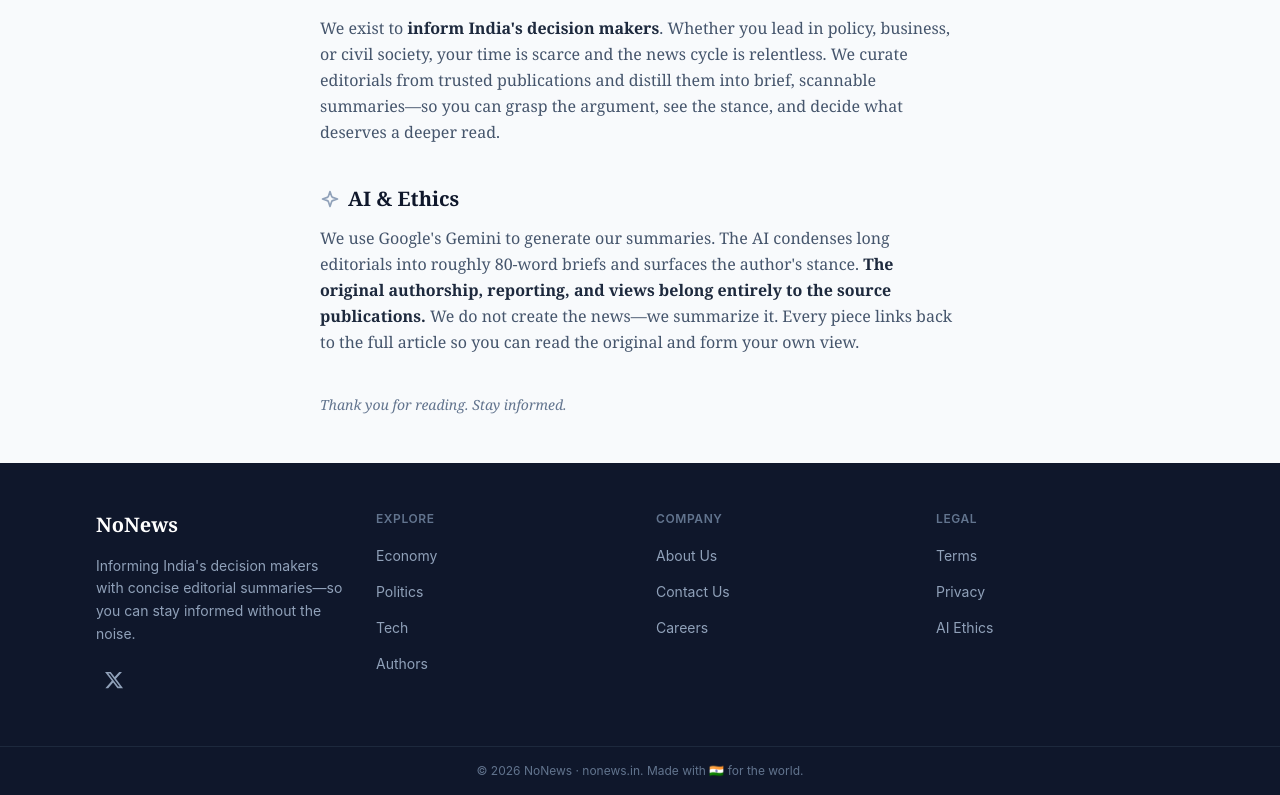
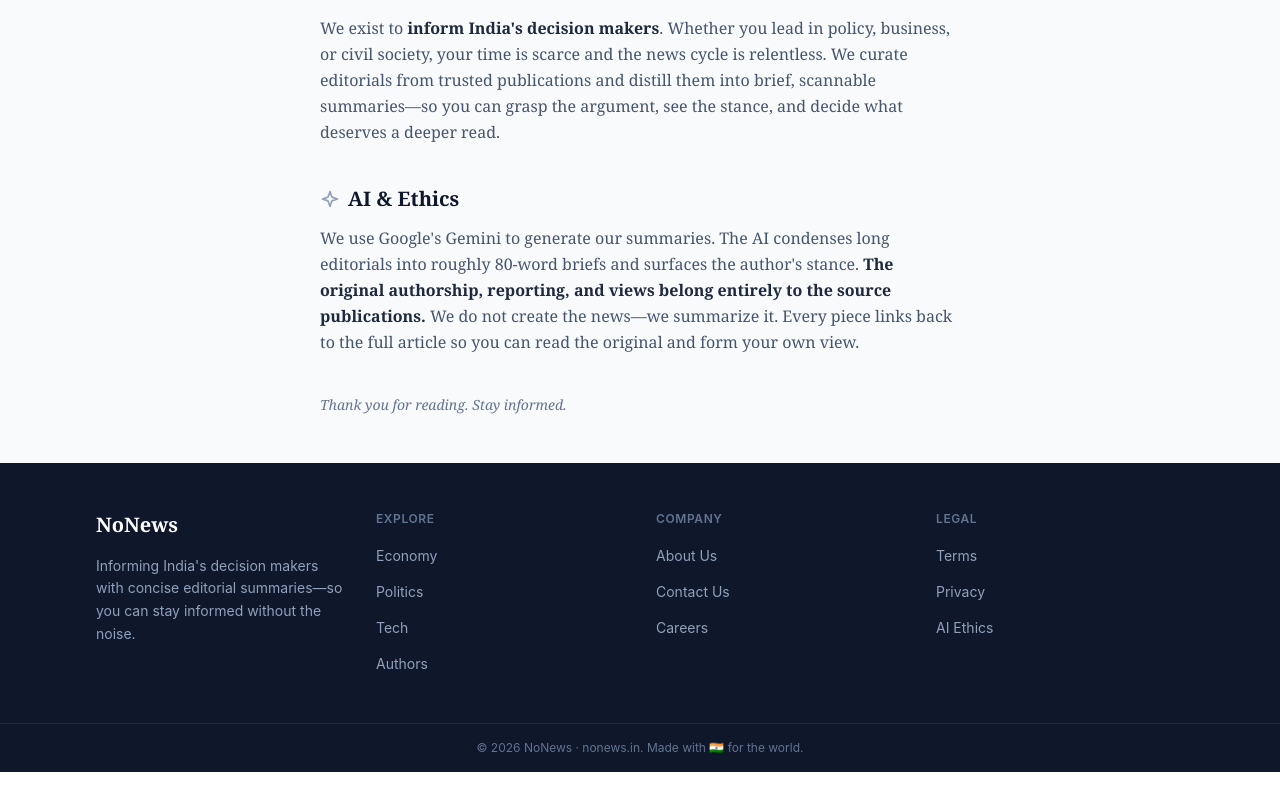
Before and after one commit to anshulmahipal/nonews, a Next.js app in the folder apps/web/: page /about in a window 1280 px wide. Shown: the part 281-1076 px from the top of the page. After the commit the page ends 1053 px from the top, so only its background shows below. Built offline with nearby package versions, Linux system fonts and the light colour scheme; no server answers.

Commit message:
Remove twitter handle

```diff
--- a/apps/web/app/components/Footer.tsx
+++ b/apps/web/app/components/Footer.tsx
@@ -1,9 +1,6 @@
 "use client";
 
 import Link from "next/link";
-
-const TWITTER_HANDLE = "mr_mahipal2802";
-const TWITTER_URL = `https://twitter.com/${TWITTER_HANDLE}`;
 
 const exploreLinks = [
   { label: "Economy", href: "/topic/economy" },
@@ -24,19 +21,6 @@ const legalLinks = [
   { label: "AI Ethics", href: "/about#ai-ethics" },
 ] as const;
 
-function TwitterIcon({ className }: { className?: string }) {
-  return (
-    <svg
-      className={className}
-      viewBox="0 0 24 24"
-      fill="currentColor"
-      aria-hidden
-    >
-      <path d="M18.244 2.25h3.308l-7.227 8.26 8.502 11.24H16.17l-5.214-6.817L4.99 21.75H1.68l7.73-8.835L1.254 2.25H8.08l4.713 6.231zm-1.161 17.52h1.833L7.084 4.126H5.117z" />
-    </svg>
-  );
-}
-
 export function Footer() {
   const currentYear = new Date().getFullYear();
 
@@ -44,7 +28,7 @@ export function Footer() {
     <footer className="bg-slate-900 text-slate-300" role="contentinfo">
       <div className="mx-auto max-w-6xl px-4 py-12 sm:px-6 lg:px-8">
         <div className="grid grid-cols-1 gap-8 sm:grid-cols-2 lg:grid-cols-4">
-          {/* Column 1: Logo, mission, social */}
+          {/* Column 1: Logo, mission */}
           <div className="space-y-4">
             <Link
               href="/"
@@ -56,17 +40,6 @@ export function Footer() {
             <p className="max-w-xs text-sm leading-relaxed text-slate-400">
               Informing India&apos;s decision makers with concise editorial summaries—so you can stay informed without the noise.
             </p>
-            <div className="flex items-center gap-2">
-              <a
-                href={TWITTER_URL}
-                target="_blank"
-                rel="noopener noreferrer"
-                className="rounded-lg p-2 text-slate-400 transition-colors hover:bg-slate-800 hover:text-white"
-                aria-label={`Follow us on X (Twitter): @${TWITTER_HANDLE}`}
-              >
-                <TwitterIcon className="h-5 w-5" />
-              </a>
-            </div>
           </div>
 
           {/* Column 2: Explore */}
```
